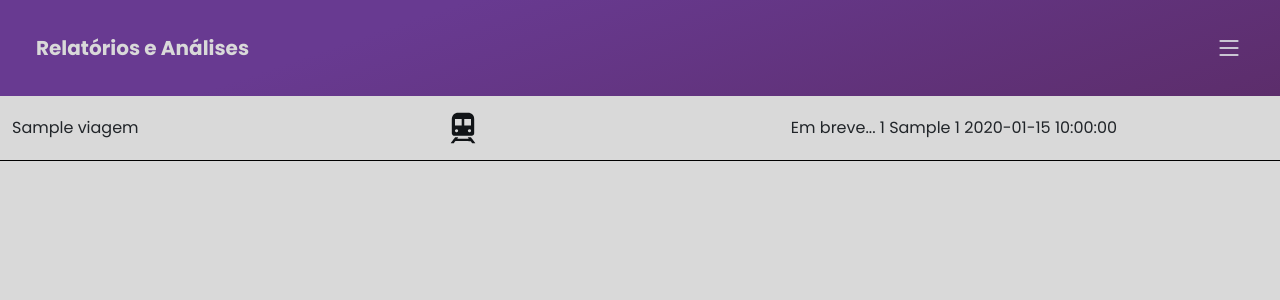
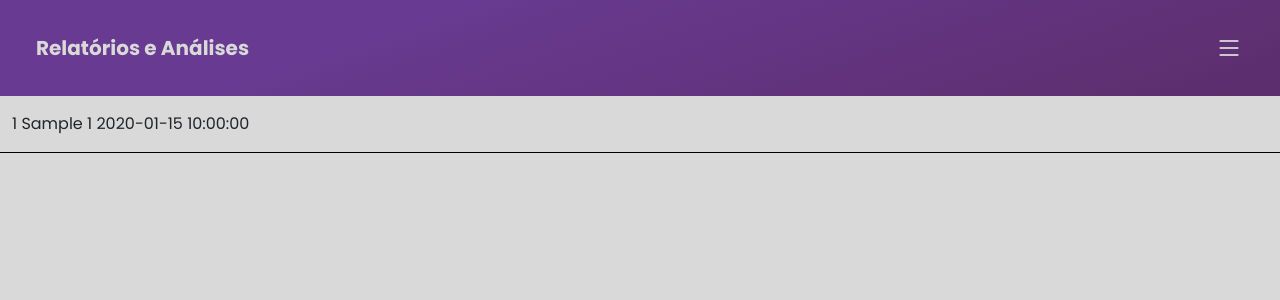
Before and after one commit to Marco-Tomasini/SA, a PHP site: page /public/relatorios.php in a window 1280 px wide. Shown: the top 300 px of the page. Run offline with PHP 8.4, Linux system fonts and the light colour scheme; tables that the repository leaves empty hold one stand-in row (values such as "Sample post").

Commit message:
UPDATE - relatorios.php com dados dos sensores

```diff
--- a/public/relatorios.php
+++ b/public/relatorios.php
@@ -58,16 +58,7 @@ $sensorData = $result->fetchAll(PDO::FETCH_ASSOC);
 
                                 <div class="row row.cols-1 border-bottom border-black">
                                     <div class="col-12 d-flex align-items-center mt-3 mb-3">
-                                        <div class="col-4" onclick="location.href='relatorioDetalhado.php?nome_viagem=<?php echo urlencode($row['nome_viagem']); ?>'">
-                                            <p class="mb-0"><?php echo htmlspecialchars($row['nome_viagem']); ?></p>
-                                        </div>
-
-                                        <div class="col-2">
-                                            <img src="../assets/icon/train 1.svg" alt="" class="ms-3">
-                                        </div>
-
-                                        <div class="col-6 d-flex justify-content-center align-items-center">
-                                            <p  class="mb-0">Em breve...
+                                        <p  class="mb-0">
                                             <?php foreach($sensorData as $row): ?>
                                                 <?php echo ($row['sensor_id']); ?>
                                                 <?php echo ($row['sensor_type']); ?>
@@ -75,7 +66,6 @@ $sensorData = $result->fetchAll(PDO::FETCH_ASSOC);
                                                 <?php echo ($row['received_at']); ?>
                                             <?php endforeach; ?>
                                         </p>
-                                        </div>
                                     </div>
                                 </div>
                             <?php endforeach; ?>
```
Lines whose indentation alone changed are shown as unchanged.
